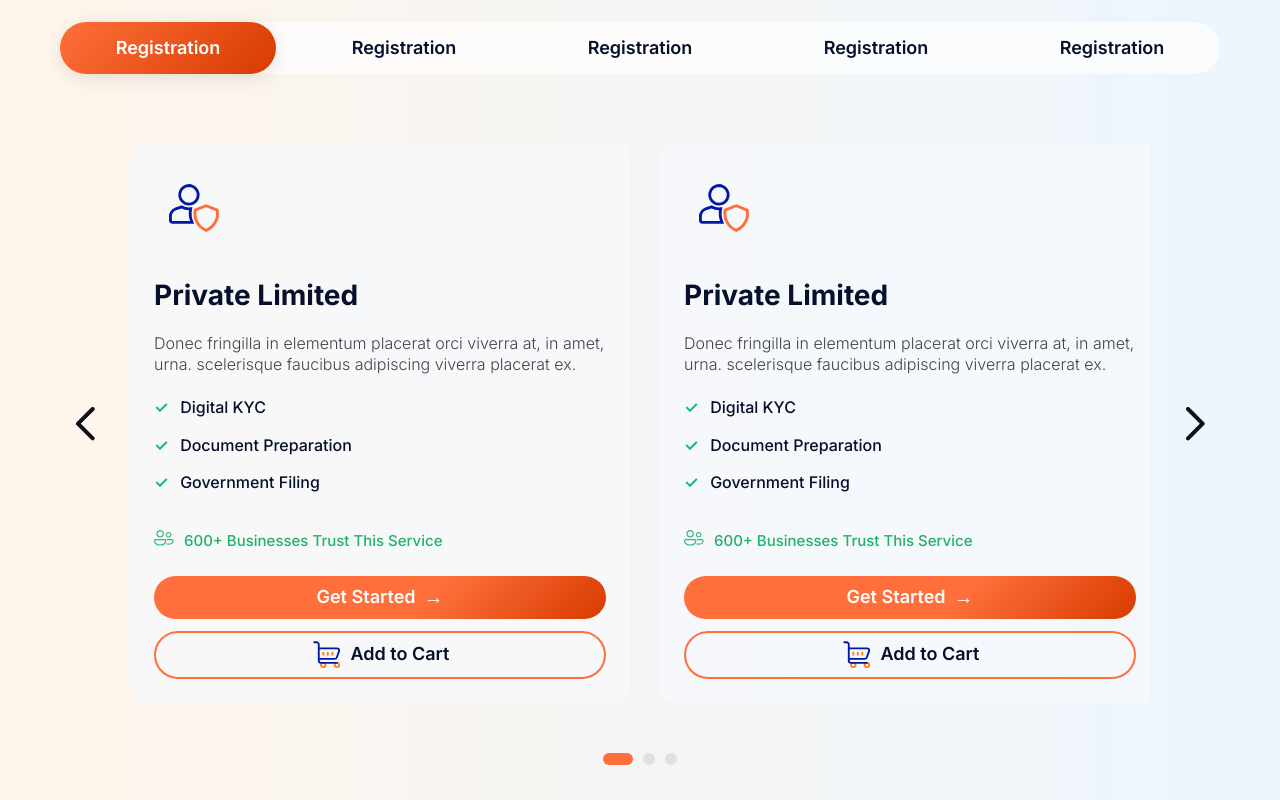
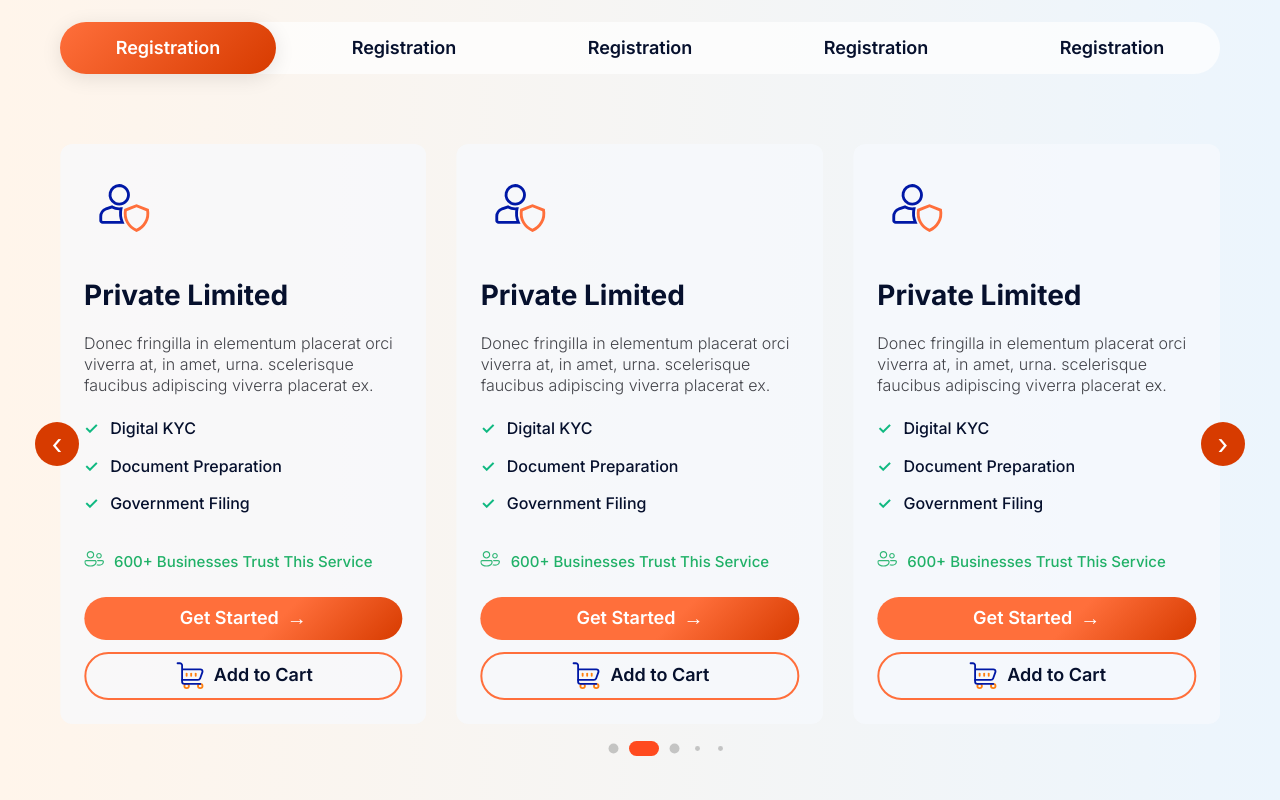
Before and after one commit to sandesh9680/vite-app, a React (Vite) app: page / in a window 1280 px wide. Shown: the part 1520-2320 px from the top of the page. Built offline with nearby package versions, Linux system fonts and the light colour scheme.

Commit message:
fixed services slider

```diff
--- a/src/components/ServicesPage.css
+++ b/src/components/ServicesPage.css
@@ -130,17 +130,17 @@
 
 @media (min-width: 1300px) and (max-width: 1400px) {
   .service-card-detailed {
-    min-width: 500px;
+    min-width: 300px;
   }
 }
 @media (max-width: 1300px) {
   .service-card-detailed {
-    min-width: 500px;
+    min-width: 300px;
   }
 }
 @media (min-width: 1400px) {
   .service-card-detailed {
-    min-width: 500px;
+    min-width: 400px;
   }
 }
 
@@ -422,3 +422,48 @@
     font-size: 18px;
   }
 }
+
+
+/* Common styles */
+.services-swiper-prev,
+.services-swiper-next {
+  position: absolute;
+  top: 50%;
+  transform: translateY(-50%);
+  z-index: 10;
+  width: 44px;
+  height: 44px;
+  border-radius: 50%;
+  background: var(--primary-orange-dark);
+  color: #fff;
+  display: flex;
+  align-items: center;
+  justify-content: center;
+  font-size: 28px;
+  cursor: pointer;
+  user-select: none;
+}
+
+/* Left Arrow */
+.services-swiper-prev {
+  left: -25px;
+}
+
+/* Right Arrow */
+.services-swiper-next {
+  right: -25px;
+}
+
+/* Disabled state */
+.services-swiper-prev.swiper-button-disabled,
+.services-swiper-next.swiper-button-disabled {
+  opacity: 0.4;
+  cursor: not-allowed;
+}
+
+@media (max-width: 767px) {
+  .services-swiper-prev,
+  .services-swiper-next {
+    display: none;
+  }
+}
--- a/src/pages/ServiceForHome.jsx
+++ b/src/pages/ServiceForHome.jsx
@@ -1,13 +1,14 @@
-import React, { useState, useRef } from 'react';
+import React, { useState } from 'react';
 import '../components/ServicesPage.css';
+import { Swiper, SwiperSlide } from "swiper/react";
+import { Autoplay, Pagination, Navigation } from "swiper/modules";
+import "swiper/css";
+import "swiper/css/pagination";
+import "swiper/css/navigation";
+
 
 const ServiceForHome = () => {
   const [activeTab, setActiveTab] = useState(0);
-  const [activePage, setActivePage] = useState(0);
-
-
-
-  const carouselRef = useRef(null);
 
   const tabs = ['Registration', 'Registration', 'Registration', 'Registration', 'Registration'];
 
@@ -86,37 +87,6 @@ const ServiceForHome = () => {
     },
   ];
 
-  const scrollCarousel = (direction) => {
-    if (carouselRef.current) {
-      const firstCard = carouselRef.current.querySelector('.service-card-detailed');
-      const cardWidth =
-        (firstCard && firstCard.offsetWidth + 30) || // card width + typical gap
-        380; // sensible fallback
-
-      carouselRef.current.scrollBy({
-        left: direction * cardWidth,
-        behavior: 'smooth',
-      });
-    }
-  };
-
-
-  const handleScroll = () => {
-    if (!carouselRef.current) return;
-
-    const container = carouselRef.current;
-    const firstCard = container.querySelector('.service-card-detailed');
-    const cardWidth = (firstCard?.offsetWidth || 350) + 30;
-
-    const currentIndex = Math.round(container.scrollLeft / cardWidth);
-    setActivePage(currentIndex);
-  };
-
-  const minusValue = window.innerWidth > 1300 ? 3 : window.innerWidth > 900 ? 3 : 1;
-  const totalDots = serviceCards.length - minusValue ;
-
-
-
   return (
     <section className="services-page">
       <div className="container">
@@ -142,21 +112,39 @@ const ServiceForHome = () => {
         </div>
 
         {/* Service Cards Carousel */}
+
         <div className="services-carousel-wrapper">
-          <button
-            className="carousel-nav-btn carousel-prev"
-            onClick={() => scrollCarousel(-1)}
-            aria-label="Previous"
+
+          <div className="services-swiper-prev">‹</div>
+          <div className="services-swiper-next">›</div>
+
+
+
+          <Swiper
+            modules={[Pagination, Autoplay, Navigation]}
+            loop={true}
+            autoplay={{ delay: 4000, disableOnInteraction: false }}
+            pagination={{
+              clickable: true,
+              dynamicBullets: true,
+            }}
+            navigation={{
+              prevEl: ".services-swiper-prev",
+              nextEl: ".services-swiper-next",
+            }}
+            slidesPerView={1}
+            spaceBetween={30}
+            breakpoints={{
+              0: { slidesPerView: 1, spaceBetween: 20 },
+              768: { slidesPerView: 2, spaceBetween: 20 },
+              1024: { slidesPerView: 3, spaceBetween: 30 },
+            }}
+            className="services-cards-container"
+            style={{ paddingBottom: "40px" }}
           >
-            <svg width="19" height="34" viewBox="0 0 19 34" fill="none" xmlns="http://www.w3.org/2000/svg">
-              <path d="M16.6667 2L2 16.6667L16.6667 31.3333" stroke="#0D0F1D" stroke-width="4" stroke-linecap="round" stroke-linejoin="round" />
-            </svg>
-
-          </button>
-
-          <div className="services-cards-container" ref={carouselRef} onScroll={handleScroll}>
             {serviceCards.map((card, index) => (
-              <div key={index} className="service-card-detailed">
+              <SwiperSlide key={index}>
+                <div className="service-card-detailed">
                   <div className="service-card-icon-wrapper">
                     {/* <div className="service-card-icon">{card.icon}</div> */}
                     <div className="service-card-icon"><svg width="84" height="84" viewBox="0 0 84 84" fill="none" xmlns="http://www.w3.org/2000/svg">
@@ -207,30 +195,13 @@ const ServiceForHome = () => {
                     </button>
                   </div>
                 </div>
+              </SwiperSlide>
             ))}
-          </div>
-
-          <button
-            className="carousel-nav-btn carousel-next"
-            onClick={() => scrollCarousel(1)}
-            aria-label="Next"
-          >
-            <svg width="19" height="34" viewBox="0 0 19 34" fill="none" xmlns="http://www.w3.org/2000/svg">
-              <path d="M2 2L16.6667 16.6667L2 31.3333" stroke="#0D0F1D" stroke-width="4" stroke-linecap="round" stroke-linejoin="round" />
-            </svg>
-
-          </button>
+          </Swiper>
         </div>
 
         {/* Pagination Dots */}
-        <div className="services-pagination">
-          {Array.from({ length: totalDots }).map((_, index) => (
-            <span
-              key={index}
-              className={`pagination-dot ${activePage === index ? 'active' : ''}`}
-            />
-          ))}
-        </div>
+        <div className="services-pagination" />
 
       </div>
     </section>
```
Lines whose indentation alone changed are shown as unchanged.
